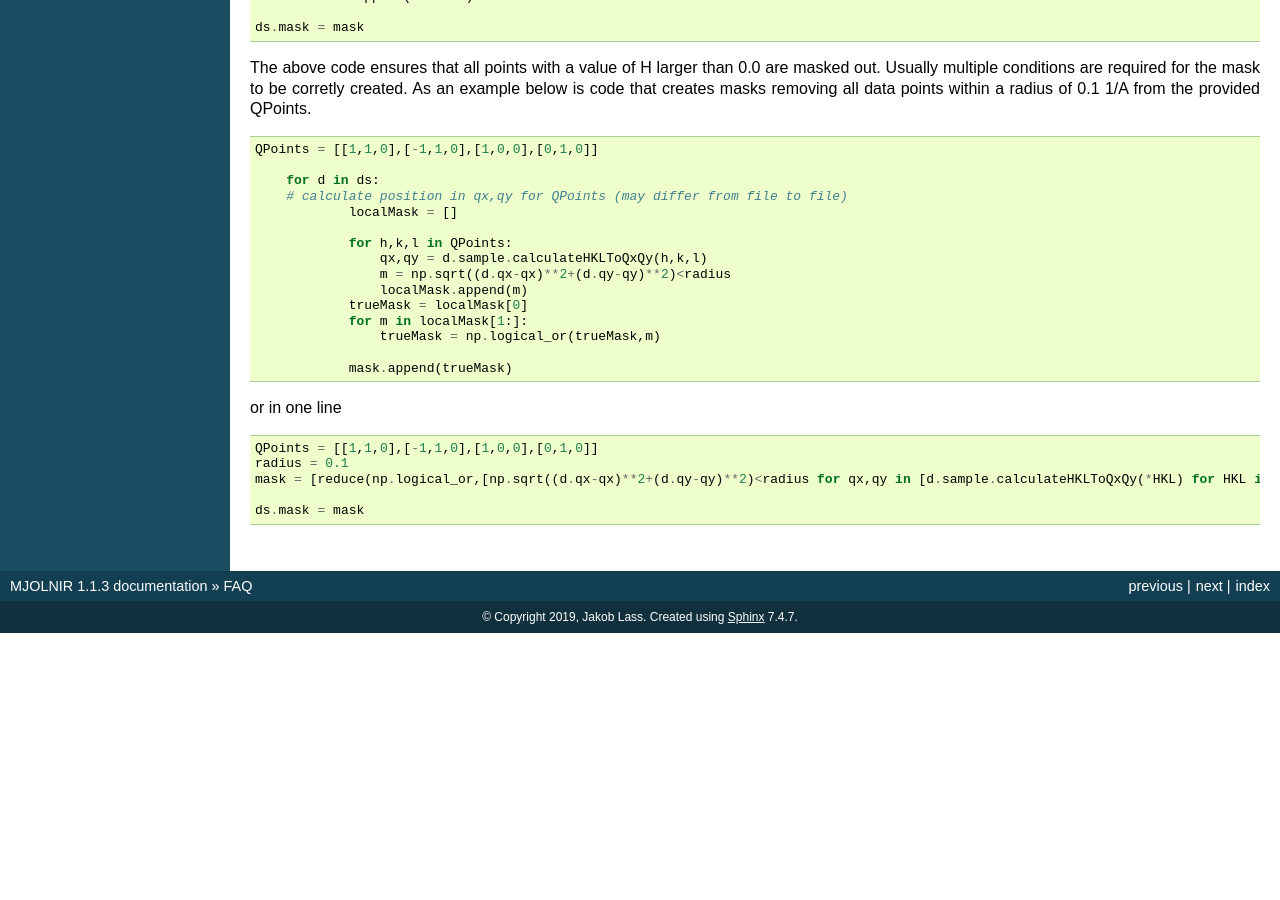
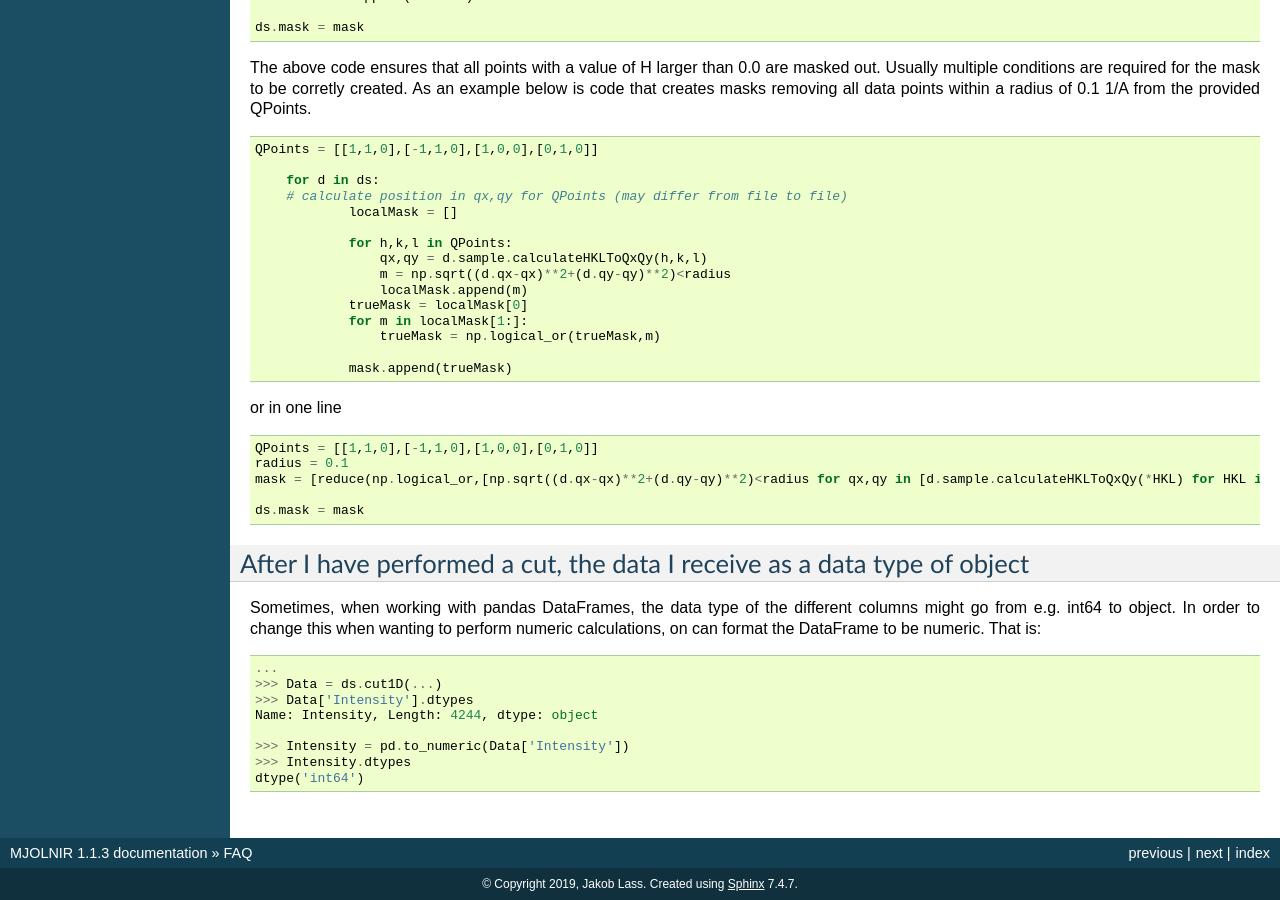
Before and after one commit to MJOLNIRPackage/MJOLNIR, a Sphinx documentation site: the page built from docs/faq.rst, in a window 1280 px wide and 900 px high, scrolled down 2404 px. Built offline with Sphinx 7.4.7, drawn with Linux system fonts in a browser that asks for light colours; before the commit the page ends 3037 px from its top, so only the background shows below that; some of the changed text lies outside the part shown.

Commit message:
Add question about type convertion of pd.DataFrame

```diff
--- a/docs/faq.rst
+++ b/docs/faq.rst
@@ -171,3 +171,22 @@ or in one line
 	mask = [reduce(np.logical_or,[np.sqrt((d.qx-qx)**2+(d.qy-qy)**2)<radius for qx,qy in [d.sample.calculateHKLToQxQy(*HKL) for HKL in QPoints]]) for d in ds]
 
 	ds.mask = mask
+
+
+
+After I have performed a cut, the data I receive as a data type of object
+^^^^^^^^^^^^^^^^^^^^^^^^^^^^^^^^^^^^^^^^^^^^^^^^^^^^^^^^^^^^^^^^^^^^^^^^^
+
+Sometimes, when working with pandas DataFrames, the data type of the different columns might go from e.g. int64 to object. In order to change this
+when wanting to perform numeric calculations, on can format the DataFrame to be numeric. That is:
+
+.. code-block:: python
+
+	...
+	>>> Data = ds.cut1D(...)
+	>>> Data['Intensity'].dtypes
+	Name: Intensity, Length: 4244, dtype: object
+
+	>>> Intensity = pd.to_numeric(Data['Intensity'])
+	>>> Intensity.dtypes
+	dtype('int64')
```
